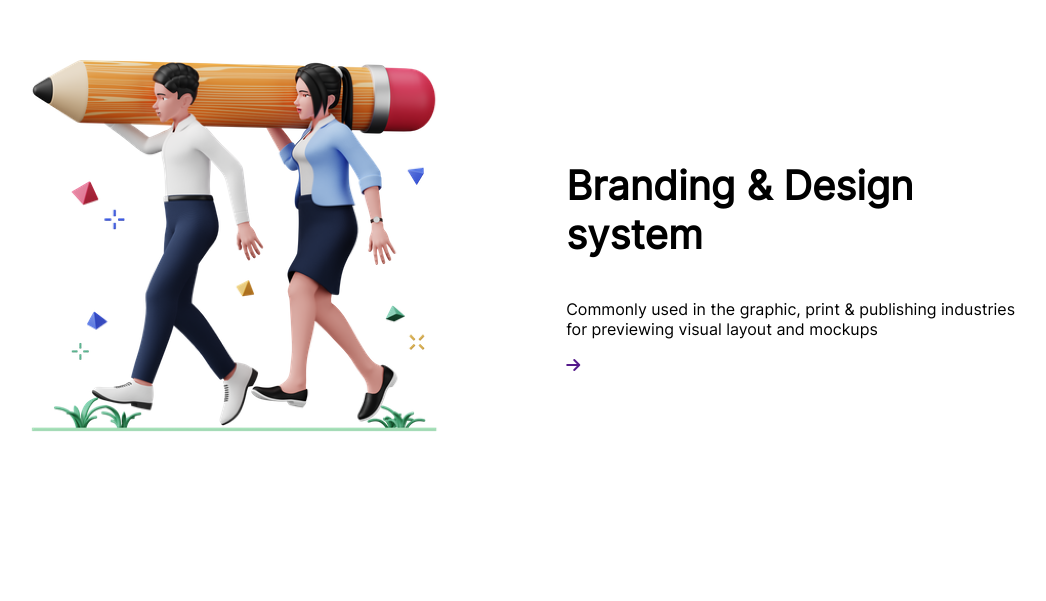
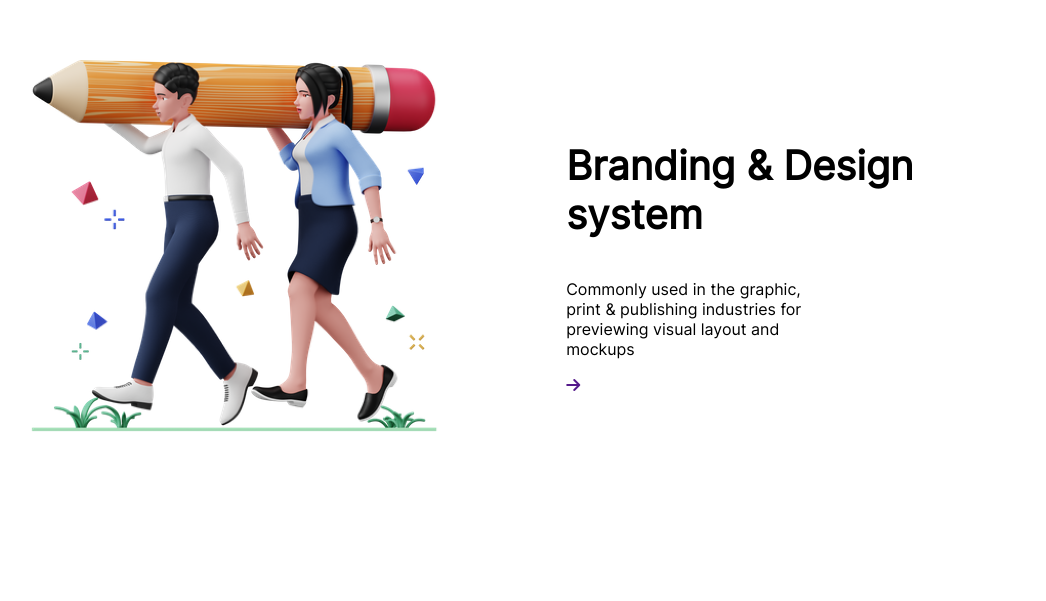
Before and after one commit to AhmedAlshareif/Landing-page-for-Digital-Agency, a plain HTML site: page index.html in a window 1280 px wide. Shown: the part 1072-1673 px from the top of the page, without its empty margins (125-1171 px from the left). Drawn offline with Linux system fonts and the light colour scheme.

Commit message:
add width to p elemnt

```diff
--- a/css/style.css
+++ b/css/style.css
@@ -181,6 +181,9 @@ header .menu div {
 .brand-section .brand-content h3 {
     font-size: 3.125vw;
 }
+.brand-section .brand-content p {
+    width: 58%;
+}
 
 
 /*End Brand style*/
```
